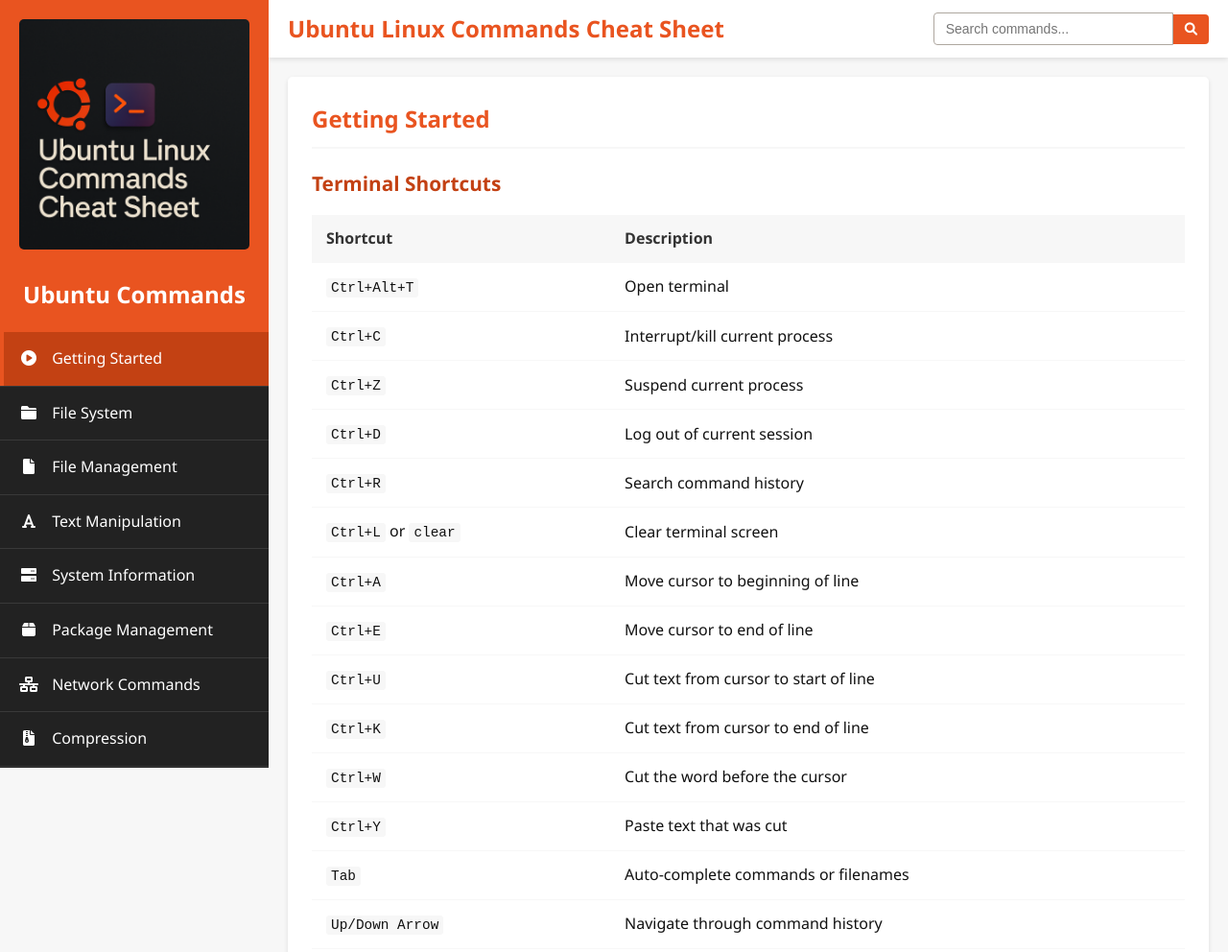
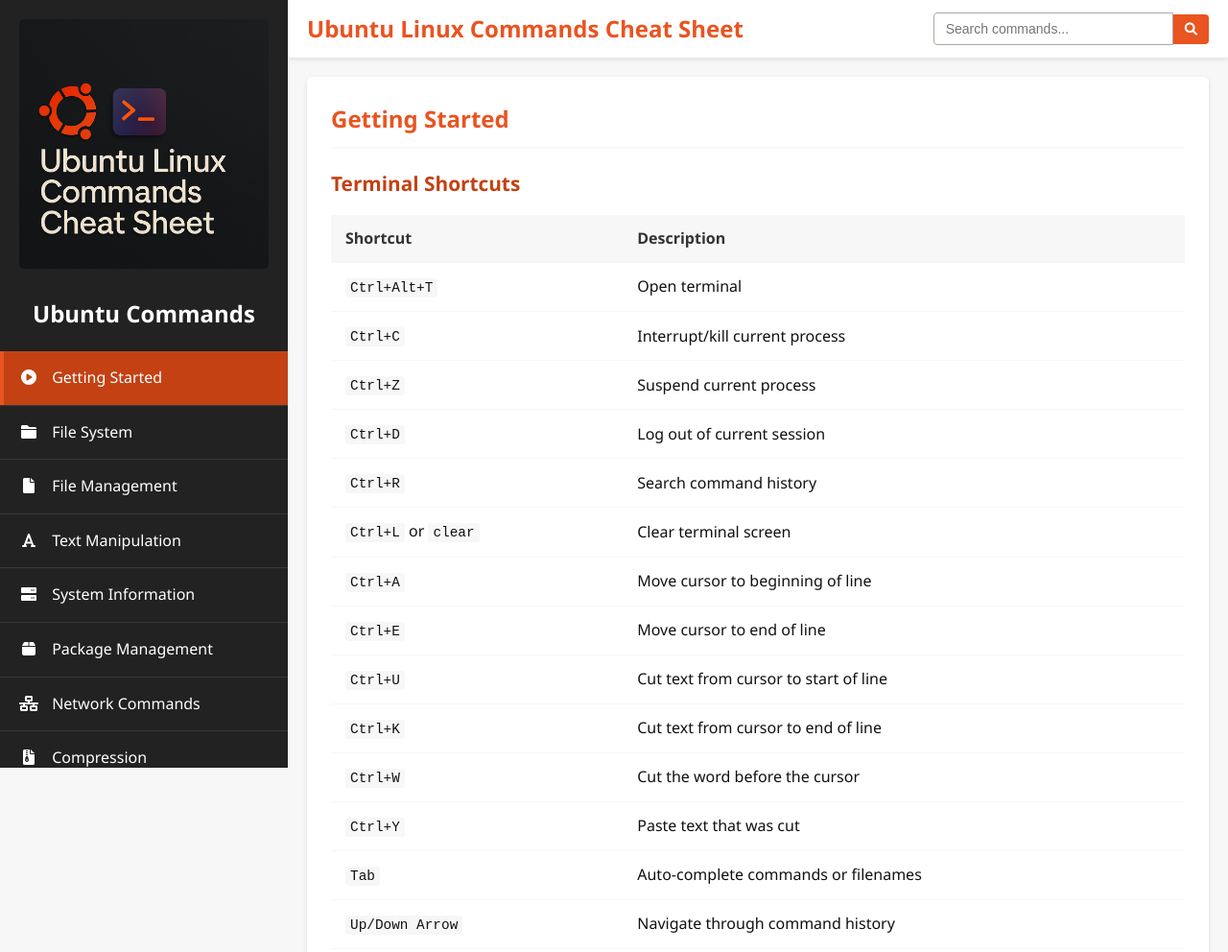
Before and after one commit to PowerAppsDarren/linux-ultimate-reference, a plain HTML site: page index.html in a window 1280 px wide. Shown: the top 992 px of the page at 96% size. Drawn offline with Linux system fonts and the light colour scheme.

Commit message:
Update styles, enhance sidebar, and add new content
- Increased sidebar width from 280px to 300px for better usability.
- Changed sidebar header background color to dark grey for improved contrast.
- Added custom scrollbar styling for the sidebar to enhance user experience.
- Updated index.html to include additional navigation links for Environment Variables, SSH & Remote Access, Log Management, User Management, Performance Monitoring, and Git Commands.
- Added a link to the Ubuntu design brand in the readme.md for reference.
- Added Canonical.svg image to the images directory for branding purposes.
- Created a new URL shortcut for the Canonical.svg file.

```diff
--- a/css/styles.css
+++ b/css/styles.css
@@ -10,7 +10,7 @@
     --ubuntu-dark-grey: #222222;
     --ubuntu-text-grey: #111111;
     --ubuntu-light-grey: #f7f7f7;
-    --sidebar-width: 280px;
+    --sidebar-width: 300px;
     --header-height: 60px;
 }
 
@@ -48,7 +48,7 @@ body {
 .sidebar-header {
     padding: 20px;
     text-align: center;
-    background-color: var(--ubuntu-orange);
+    background-color: var(--ubuntu-dark-grey);
 }
 
 .sidebar-header img.logo {
@@ -89,6 +89,24 @@ body {
     margin-right: 10px;
     width: 20px;
     text-align: center;
+}
+
+/* Scrollbar styling for sidebar */
+.sidebar::-webkit-scrollbar {
+    width: 6px;
+}
+
+.sidebar::-webkit-scrollbar-track {
+    background: var(--ubuntu-dark-grey);
+}
+
+.sidebar::-webkit-scrollbar-thumb {
+    background: var(--ubuntu-orange);
+    border-radius: 3px;
+}
+
+.sidebar::-webkit-scrollbar-thumb:hover {
+    background: var(--ubuntu-dark-orange);
 }
 
 /* Main Content Styles */
--- a/index.html
+++ b/index.html
@@ -23,6 +23,12 @@
                 <li><a href="#package-management"><i class="fas fa-box"></i> Package Management</a></li>
                 <li><a href="#network-commands"><i class="fas fa-network-wired"></i> Network Commands</a></li>
                 <li><a href="#compression"><i class="fas fa-file-archive"></i> Compression</a></li>
+                <li><a href="#environment-variables"><i class="fas fa-cog"></i> Environment Variables</a></li>
+                <li><a href="#ssh-remote"><i class="fas fa-terminal"></i> SSH & Remote Access</a></li>
+                <li><a href="#log-management"><i class="fas fa-clipboard-list"></i> Log Management</a></li>
+                <li><a href="#user-management"><i class="fas fa-users"></i> User Management</a></li>
+                <li><a href="#performance-monitoring"><i class="fas fa-chart-line"></i> Performance Monitoring</a></li>
+                <li><a href="#git-commands"><i class="fab fa-git-alt"></i> Git Commands</a></li>
                 <li><a href="#advanced-tips"><i class="fas fa-lightbulb"></i> Advanced Tips</a></li>
             </ul>
         </nav>
```
Also changed, not shown: images/Canonical.svg (added), 2 other files.
